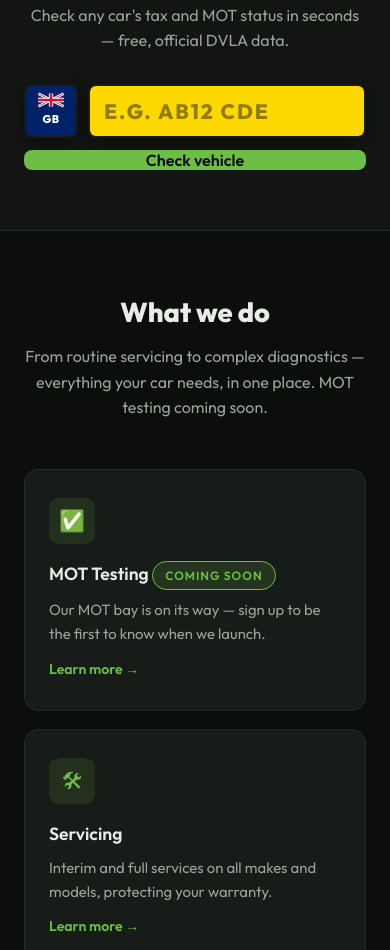
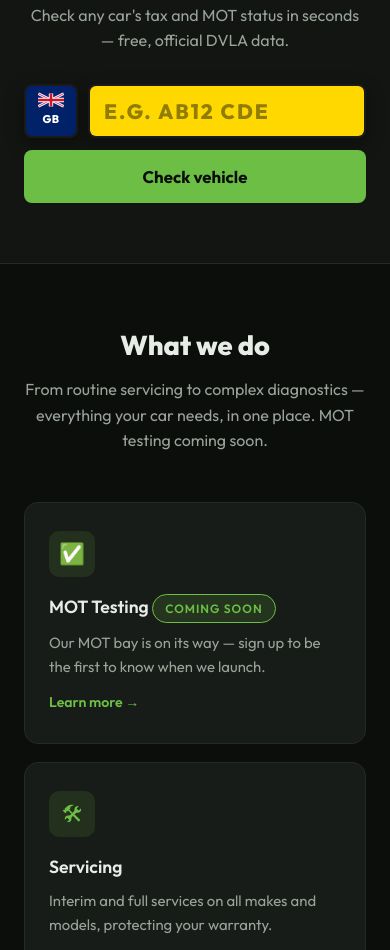
Before and after one commit to dgseastbourne/dgs, a website: page index.html in a window 390 px wide. Shown: the part 1301-2251 px from the top of the page. Drawn offline with Linux system fonts and the light colour scheme.

Commit message:
Fix tiny Check Vehicle button on mobile
.plate-form .btn had padding: 0 28px (no vertical padding) — it only
looked full-height on wide screens because it stretched next to the
tall plate input in the same flex row. On mobile it wraps to its own
line with nothing to stretch against, so it collapsed to a thin,
hard-to-tap sliver. Gave it real vertical padding (16px) instead of
relying on stretch, so it's a proper touch target everywhere. Shared
CSS class, so this fixes it on both the homepage widget and the
/vehicle-check page in one place.

```diff
--- a/assets/style.css
+++ b/assets/style.css
@@ -476,7 +476,10 @@
 }
 .plate-input-wrap input:focus { outline: none; background: #ffe040; }
 .plate-input-wrap input::placeholder { color: rgba(12, 14, 12, 0.45); letter-spacing: 2px; }
-.plate-form .btn { padding: 0 28px; border: none; cursor: pointer; font-size: 1rem; font-family: inherit; }
+.plate-form .btn {
+    padding: 16px 28px; border: none; cursor: pointer; font-size: 1.05rem;
+    font-weight: 700; font-family: inherit; white-space: nowrap;
+}
 
 .vc-status { margin: 18px auto 0; max-width: 480px; text-align: center; font-size: 0.95rem; }
 .vc-status.err { color: #c0705a; }
```
